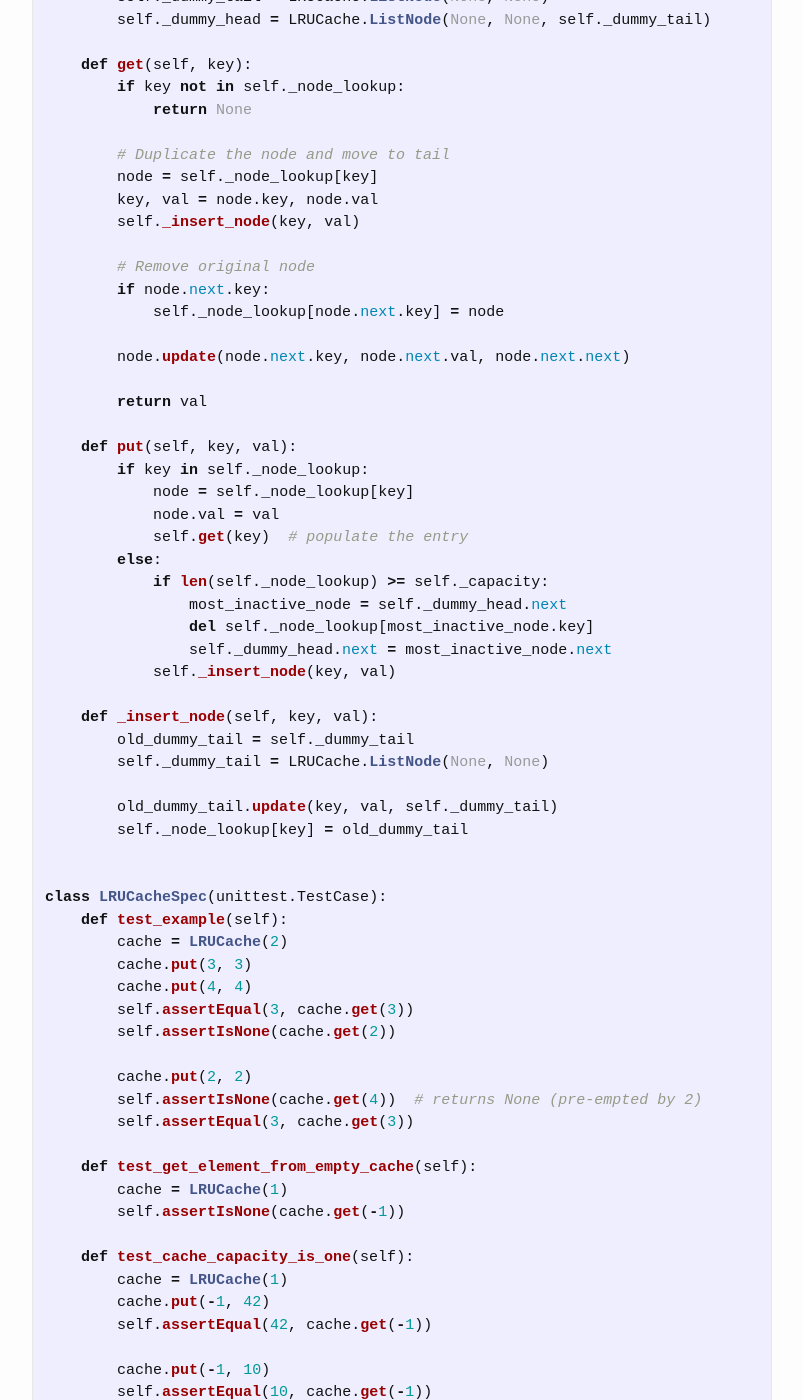
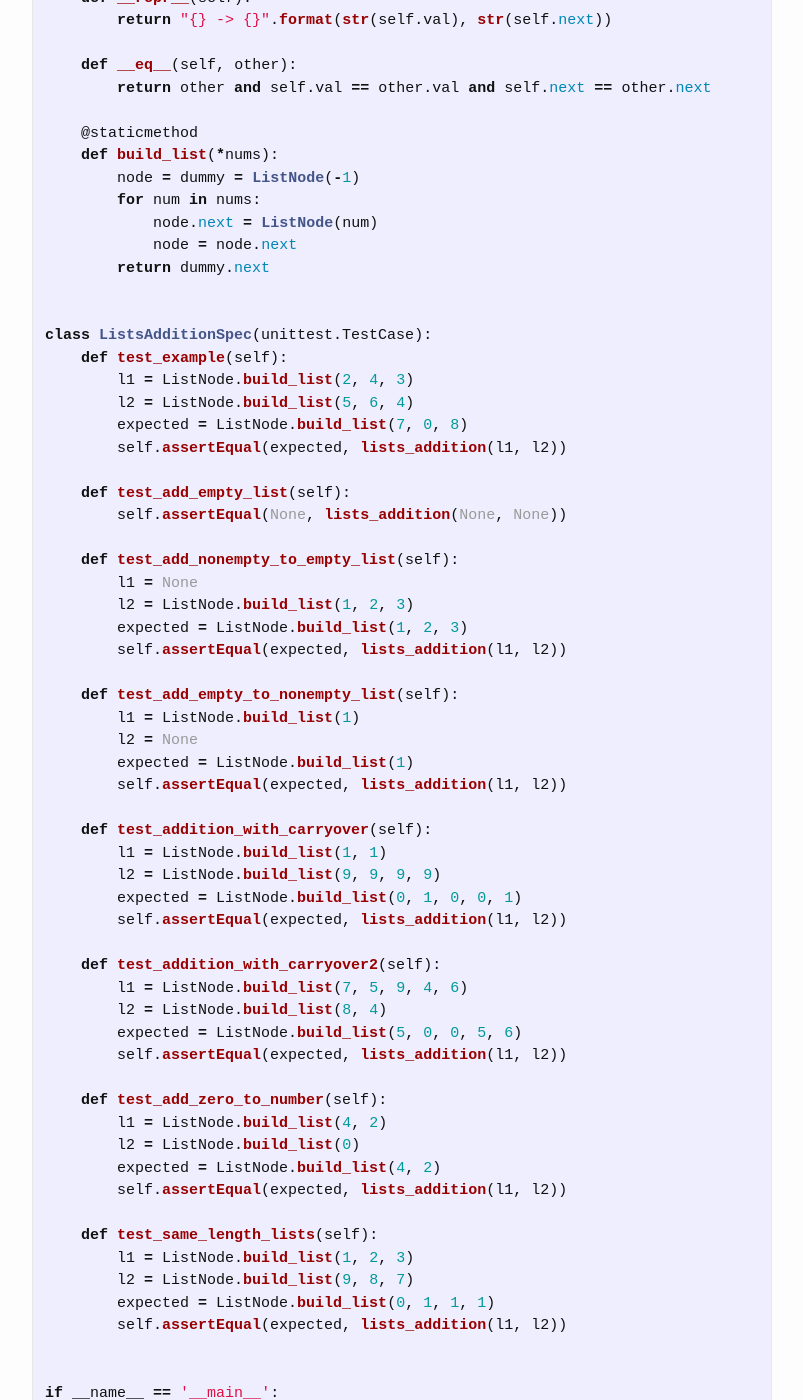
Before and after one commit to trsong/trsong.github.io, a Jekyll site: the page built from _posts/2020-02-01-DailyQuestionsFeb.md, in a window 1280 px wide and 1400 px high, scrolled down 2832 px. Shown: the whole window, without its empty margins (238-1041 px from the left). Built offline with Jekyll 4.4.1, drawn with Linux system fonts in a browser that asks for light colours; some of the changed text lies outside the part shown.

Commit message:
Add Solution to Mar 12 Question

````diff
--- a/_posts/2020-02-01-DailyQuestionsFeb.md
+++ b/_posts/2020-02-01-DailyQuestionsFeb.md
@@ -19,6 +19,13 @@ categories: Python/Java
 **Java Playground:** [https://repl.it/languages/java](https://repl.it/languages/java)
 
 
+### Mar 13, 2020 \[Hard\] Anagram Indices Problem
+---
+> **Question:**  Given a word W and a string S, find all starting indices in S which are anagrams of W.
+>
+> For example, given that W is `"ab"`, and S is `"abxaba"`, return `0`, `3`, and `4`.
+
+
 ### Mar 12, 2020 \[Easy\] Add Two Numbers as a Linked List
 ---
 > **Question:** You are given two linked-lists representing two non-negative integers. The digits are stored in reverse order and each of their nodes contain a single digit. Add the two numbers and return it as a linked list.
@@ -28,6 +35,111 @@ categories: Python/Java
 Input: (2 -> 4 -> 3) + (5 -> 6 -> 4)
 Output: 7 -> 0 -> 8
 Explanation: 342 + 465 = 807.
+```
+
+**Solution:** [https://repl.it/@trsong/Add-Two-Numbers-as-a-Linked-List](https://repl.it/@trsong/Add-Two-Numbers-as-a-Linked-List)
+```py
+import unittest
+
+def lists_addition(l1, l2):
+    if not l1:
+        return l2
+    elif not l2:
+        return l1
+    p1 = l1
+    p2 = l2
+    p = dummy = ListNode(-1)
+    carry = 0
+    while p1 or p2:
+        v1 = p1.val if p1 else 0
+        v2 = p2.val if p2 else 0
+        v = v1 + v2 + carry
+        carry = v // 10
+        v %= 10
+
+        p.next = ListNode(v)
+        p = p.next
+        p1 = p1.next if p1 else None
+        p2 = p2.next if p2 else None
+
+    if carry:
+        p.next = ListNode(carry)
+
+    return dummy.next
+
+
+###################
+# Testing Utilities
+###################
+class ListNode(object):
+    def __init__(self, val, next=None):
+        self.val = val
+        self.next = next
+
+    def __repr__(self):
+        return "{} -> {}".format(str(self.val), str(self.next))
+
+    def __eq__(self, other):
+        return other and self.val == other.val and self.next == other.next
+
+    @staticmethod
+    def build_list(*nums):
+        node = dummy = ListNode(-1)
+        for num in nums:
+            node.next = ListNode(num)
+            node = node.next
+        return dummy.next
+
+
+class ListsAdditionSpec(unittest.TestCase):
+    def test_example(self):
+        l1 = ListNode.build_list(2, 4, 3)
+        l2 = ListNode.build_list(5, 6, 4)
+        expected = ListNode.build_list(7, 0, 8)
+        self.assertEqual(expected, lists_addition(l1, l2))
+
+    def test_add_empty_list(self):
+        self.assertEqual(None, lists_addition(None, None))
+
+    def test_add_nonempty_to_empty_list(self):
+        l1 = None
+        l2 = ListNode.build_list(1, 2, 3)
+        expected = ListNode.build_list(1, 2, 3)
+        self.assertEqual(expected, lists_addition(l1, l2))
+
+    def test_add_empty_to_nonempty_list(self):
+        l1 = ListNode.build_list(1)
+        l2 = None
+        expected = ListNode.build_list(1)
+        self.assertEqual(expected, lists_addition(l1, l2))
+
+    def test_addition_with_carryover(self):
+        l1 = ListNode.build_list(1, 1)
+        l2 = ListNode.build_list(9, 9, 9, 9)
+        expected = ListNode.build_list(0, 1, 0, 0, 1)
+        self.assertEqual(expected, lists_addition(l1, l2))
+
+    def test_addition_with_carryover2(self):
+        l1 = ListNode.build_list(7, 5, 9, 4, 6)
+        l2 = ListNode.build_list(8, 4)
+        expected = ListNode.build_list(5, 0, 0, 5, 6)
+        self.assertEqual(expected, lists_addition(l1, l2))
+
+    def test_add_zero_to_number(self):
+        l1 = ListNode.build_list(4, 2)
+        l2 = ListNode.build_list(0)
+        expected = ListNode.build_list(4, 2)
+        self.assertEqual(expected, lists_addition(l1, l2))
+
+    def test_same_length_lists(self):
+        l1 = ListNode.build_list(1, 2, 3)
+        l2 = ListNode.build_list(9, 8, 7)
+        expected = ListNode.build_list(0, 1, 1, 1)
+        self.assertEqual(expected, lists_addition(l1, l2))
+
+
+if __name__ == '__main__':
+    unittest.main(exit=False)
 ```
 
 ### Mar 11, 2020 \[Medium\] LRU Cache
````
